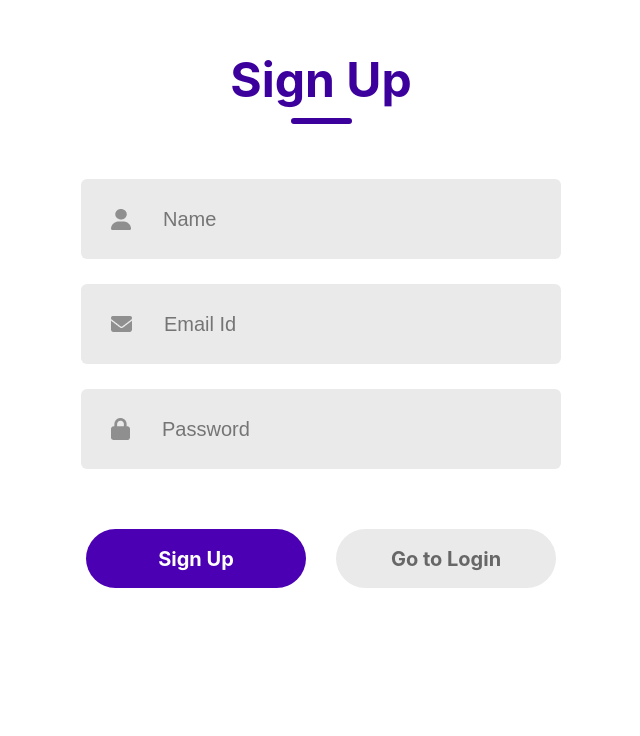
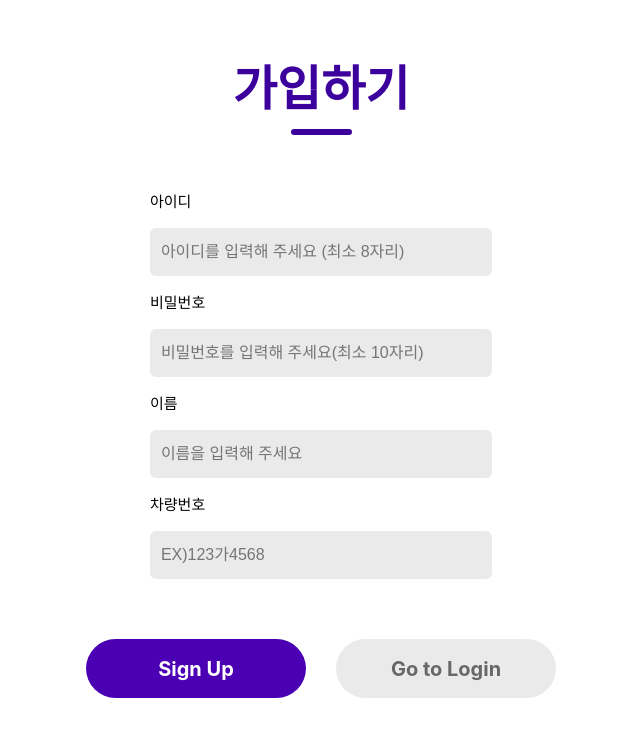
Before and after one commit to TeamSaojeong/Front-end, a React (Create React App) app in the folder carpark/: page /signup in a window 1280 px wide. Shown: the part 180-916 px from the top of the page, without its empty margins (319-959 px from the left). Before the commit the page ends 858 px from the top, so only its background shows below. Built offline with nearby package versions, Linux system fonts and the light colour scheme.

Commit message:
feat: SignupPage 초기 디자인 시작, input 박스 위에 inputuptext 추가

```diff
--- a/carpark/src/Styles/LoginSignup.css
+++ b/carpark/src/Styles/LoginSignup.css
@@ -34,22 +34,31 @@
     margin-top:55px;
     display:flex;
     flex-direction: column;
-    gap:25px;
+    gap:15px;
+}
+
+.inputuptext{
+    color:black;
+    font-size:15px;
+    font-weight:500;
+    margin-left: 20px;
+    width: 342px;
+    margin:0 auto 2px;
 }
 
 .input{
     display: flex;
     align-items:center;
     margin:auto;
-    width:480px;
-    height:80px;
+    width:342px;
+    height:48px;
     background:#eaeaea;
     border-radius:6px;
 }
 
-.input img{
+/* .input img{
     margin:0px 30px;
-}
+} */
 
 .input input{
     height:50px;
@@ -58,7 +67,7 @@
     border:none;
     outline:none;
     color:#797979;
-    font-size:20px;
+    font-size:16px;
 }
 
 .forgot-password{
--- a/carpark/src/pages/LoginPage.jsx
+++ b/carpark/src/pages/LoginPage.jsx
@@ -27,6 +27,7 @@ const LoginPage = () => {
           <img src={password_icon} alt="" />
           <input type="password" placeholder="Password"/>
         </div>
+
       </div>
       <div className="forgot-password">Lost Password? <span>Click Here!</span></div>
       <div className="submit-container">
--- a/carpark/src/pages/SignupPage.jsx
+++ b/carpark/src/pages/SignupPage.jsx
@@ -5,6 +5,7 @@ import '../Styles/LoginSignup.css';
 import user_icon from '../Assets/person.png';
 import email_icon from '../Assets/email.png';
 import password_icon from '../Assets/password.png';
+import car_icon from '../Assets/car.png';
 
 const SignupPage = () => {
   const navigate = useNavigate();
@@ -12,21 +13,26 @@ const SignupPage = () => {
   return (
     <div className='container'>
       <div className="header">
-        <div className="text">Sign Up</div>
+        <div className="text">가입하기</div>
         <div className="underline"></div>
       </div>
       <div className="inputs">
+        <div className='inputuptext'>아이디</div>
         <div className="input">
-          <img src={user_icon} alt="" />
-          <input type="text" placeholder="Name" />
+          {/* <img src={user_icon} alt="" /> 나중에 이미지 삽입할 상황 있을시 사용*/}
+          <input type="text" placeholder="  아이디를 입력해 주세요 (최소 8자리)" />
         </div>
+        <div className='inputuptext'>비밀번호</div>
         <div className="input">
-          <img src={email_icon} alt="" />
-          <input type="email" placeholder="Email Id"/>
+          <input type="email" placeholder="  비밀번호를 입력해 주세요(최소 10자리)"/>
         </div>
+        <div className='inputuptext'>이름</div>
         <div className="input">
-          <img src={password_icon} alt="" />
-          <input type="password" placeholder="Password"/>
+          <input type="password" placeholder="  이름을 입력해 주세요"/>
+        </div>
+        <div className='inputuptext'>차량번호</div>
+         <div className="input">
+          <input type="password" placeholder="  EX)123가4568"/>
         </div>
       </div>
       <div className="submit-container">
```
Also changed, not shown: carpark/src/Assets/car.png (added).
